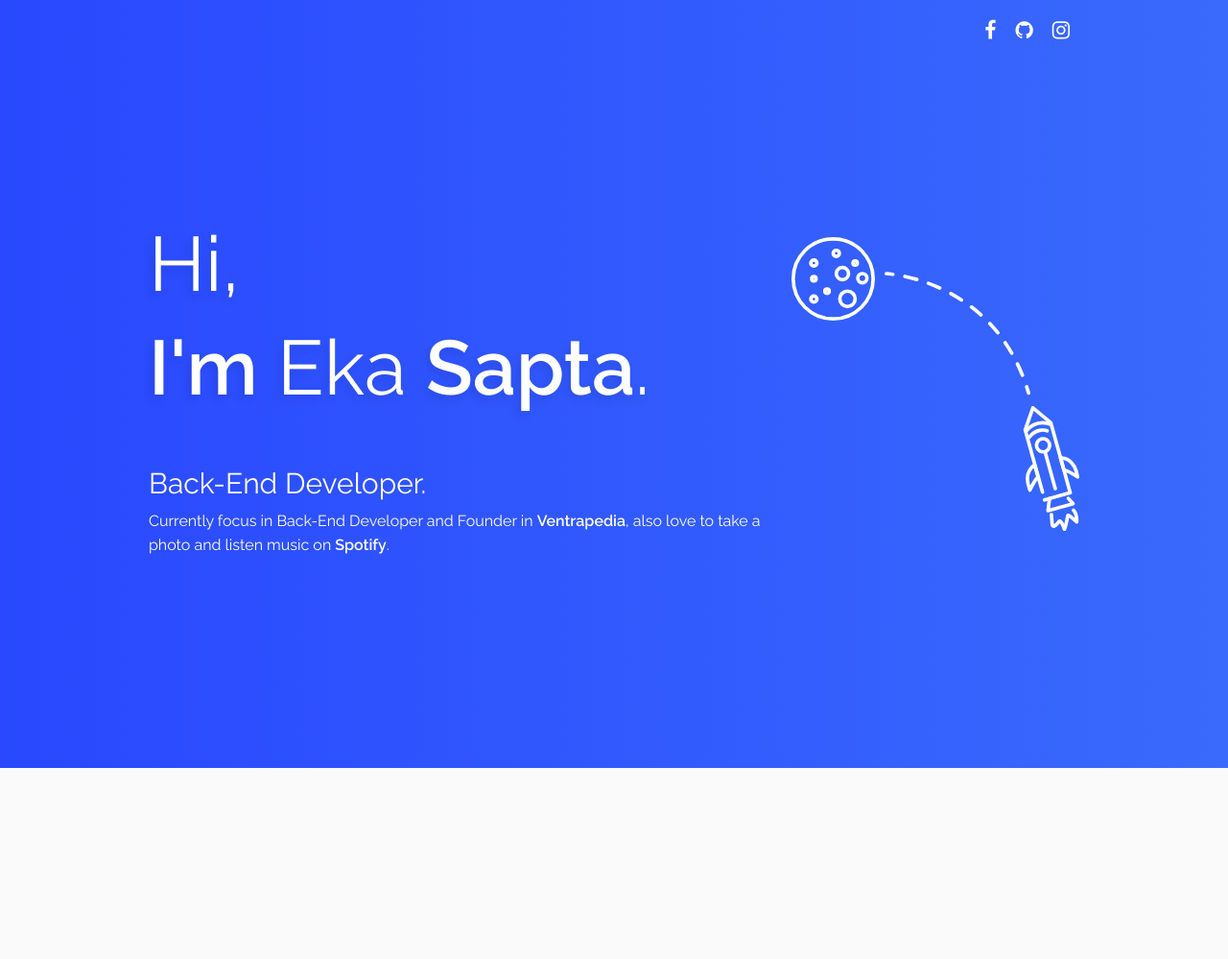
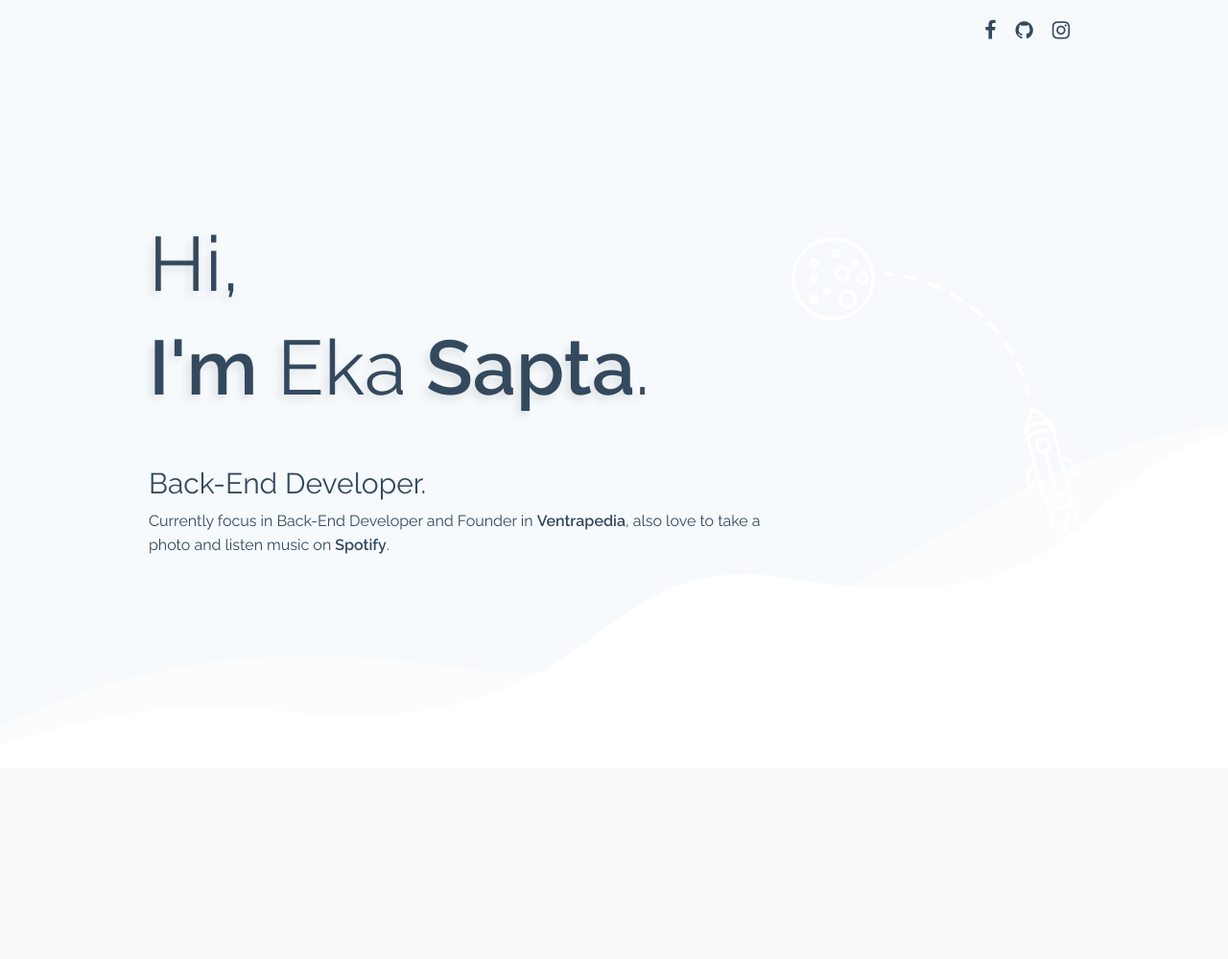
Before and after one commit to ekasapta/ekasapta.github.io, a PHP site: page / in a window 1280 px wide. Shown: the top 999 px of the page at 96% size. Run offline with PHP 8.4, Linux system fonts and the light colour scheme; some libraries are stand-ins or nearby versions.

Commit message:
modified some css

```diff
--- a/assets/css/app.css
+++ b/assets/css/app.css
@@ -19,7 +19,7 @@ html, body {
 h1 { font-size: 80px; }
 h4 { font-size: 30px; }
 body {
-    background-color: #fafafa;
+    background-color: #f9f9f9;
     color: #34495e;
     font-family: 'Raleway', sans-serif;
 }
@@ -44,11 +44,11 @@ nav li {
 nav a {
     padding: 0 10px;
     text-decoration: none;
-    color: #fff;
+    color: #34495e;
 }
 nav a:hover {
     text-decoration: none;
-    color: #34495e;
+    color: #3498db;
 }
 nav.sticky-nav {
     position: fixed;
@@ -60,13 +60,17 @@ nav.sticky-nav .parentNav a {
     color: #34495e;
 }
 nav.sticky-nav .parentNav a:hover {
-    color: #000000;
+    color: #3498db;
 }
 .firstWrap {
-    background: #396afc;  /* fallback for old browsers */
-    background: -webkit-linear-gradient(to right, #2948ff, #396afc);  /* Chrome 10-25, Safari 5.1-6 */
-    background: linear-gradient(to right, #2948ff, #396afc); /* W3C, IE 10+/ Edge, Firefox 16+, Chrome 26+, Opera 12+, Safari 7+ */
-    color: #fff;
+    /* background: #396afc;
+    background: -webkit-linear-gradient(to right, #2948ff, #396afc);
+    background: linear-gradient(to right, #2948ff, #396afc); */
+    background-image: url(../img/background-firstWrap.jpg);
+    background-repeat: no-repeat;
+    background-size: cover;
+    background-position: bottom;
+    color: #34495e;
     position: relative;
     height: 100vh;
 }
@@ -77,7 +81,7 @@ nav.sticky-nav .parentNav a:hover {
     top:7%;
 }
 .firstWrap .contentFirstWrap h1 {
-    color: #fff;
+    color: #34495e;
     text-shadow: -4px 5px 10px rgba(0, 0, 0, 0.10);
 }
 .firstWrap .contentFirstWrap h1 span {
@@ -93,7 +97,11 @@ nav.sticky-nav .parentNav a:hover {
     font-size: 16px;
 }
 .firstWrap .contentFirstWrap div > p > a {
-    color: #fff;
+    color: #34495e;
+    text-decoration: none;
+}
+.firstWrap .contentFirstWrap div > p > a:hover {
+    color: #3498db;
     text-decoration: none;
 }
 .firstWrap .contentFirstWrap {
```
Also changed, not shown: other parts of assets/css/app.css (+40 -12 lines).
